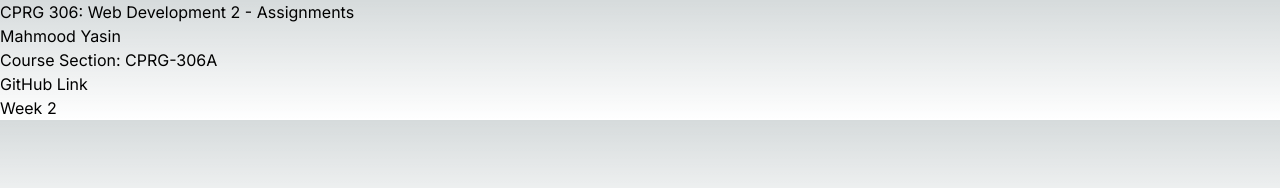
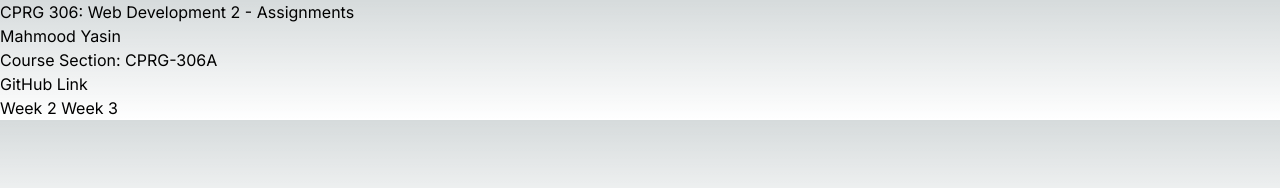
Before and after one commit to MYasin99/cprg306-assignments, a Next.js app: page / in a window 1280 px wide. Shown: the top 188 px of the page. Built offline with nearby package versions, Linux system fonts and the light colour scheme.

Commit message:
Update page.js

```diff
--- a/app/page.js
+++ b/app/page.js
@@ -8,6 +8,7 @@ export default function Page() {
       <StudentInfo/>
       <p>
       <Link href="/week2"> Week 2 </Link>
+      <Link href="/week3"> Week 3 </Link>
       </p>
     </main>
   )
```
